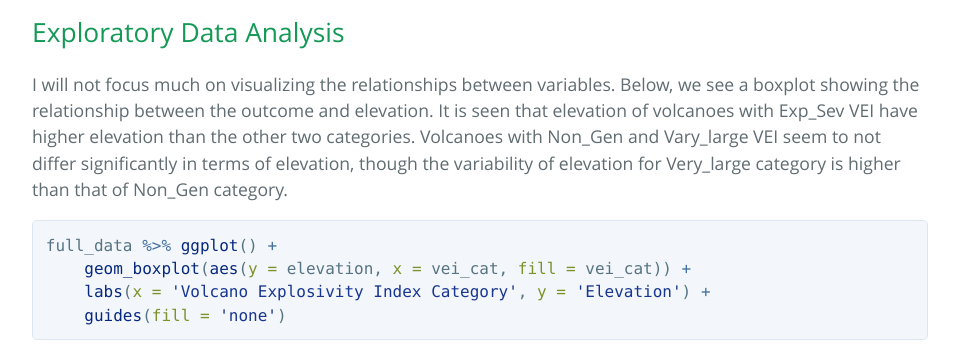
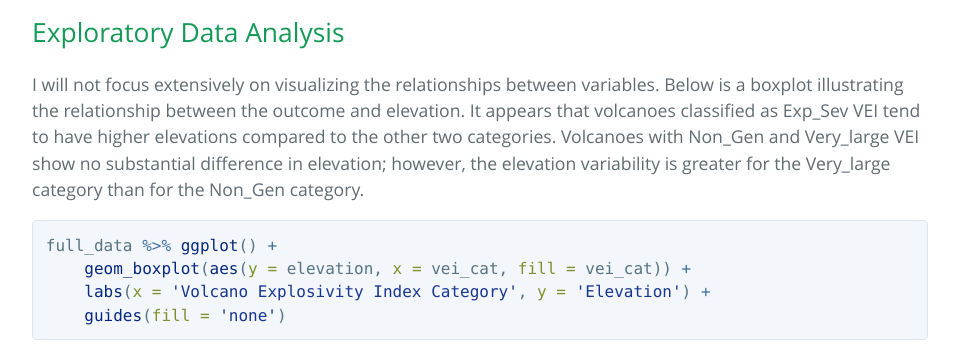
Before and after one commit to YasinKhc/Project-7, a plain HTML site: page index.html in a window 1280 px wide. Shown: the part 4466-4818 px from the top of the page, without its empty margins (160-1119 px from the left). Drawn offline with nearby package versions, Linux system fonts and the light colour scheme; some packages are replaced by stand-ins of ours.

Commit message:
Update HTML file with new paragraph

```diff
--- a/index.html
+++ b/index.html
@@ -325,13 +325,7 @@ together later.</p>
 </div>
 <div id="exploratory-data-analysis" class="section level2">
 <h2>Exploratory Data Analysis</h2>
-<p>I will not focus much on visualizing the relationships between
-variables. Below, we see a boxplot showing the relationship between the
-outcome and elevation. It is seen that elevation of volcanoes with
-Exp_Sev VEI have higher elevation than the other two categories.
-Volcanoes with Non_Gen and Vary_large VEI seem to not differ
-significantly in terms of elevation, though the variability of elevation
-for Very_large category is higher than that of Non_Gen category.</p>
+<p>I will not focus extensively on visualizing the relationships between variables. Below is a boxplot illustrating the relationship between the outcome and elevation. It appears that volcanoes classified as Exp_Sev VEI tend to have higher elevations compared to the other two categories. Volcanoes with Non_Gen and Very_large VEI show no substantial difference in elevation; however, the elevation variability is greater for the Very_large category than for the Non_Gen category.</p>
 <div class="sourceCode" id="cb6"><pre class="sourceCode r"><code class="sourceCode r"><span id="cb6-1"><a href="#cb6-1" aria-hidden="true" tabindex="-1"></a>full_data <span class="sc">%&gt;%</span> <span class="fu">ggplot</span>() <span class="sc">+</span></span>
 <span id="cb6-2"><a href="#cb6-2" aria-hidden="true" tabindex="-1"></a>    <span class="fu">geom_boxplot</span>(<span class="fu">aes</span>(<span class="at">y =</span> elevation, <span class="at">x =</span> vei_cat, <span class="at">fill =</span> vei_cat)) <span class="sc">+</span></span>
 <span id="cb6-3"><a href="#cb6-3" aria-hidden="true" tabindex="-1"></a>    <span class="fu">labs</span>(<span class="at">x =</span> <span class="st">&#39;Volcano Explosivity Index Category&#39;</span>, <span class="at">y =</span> <span class="st">&#39;Elevation&#39;</span>) <span class="sc">+</span></span>
```
